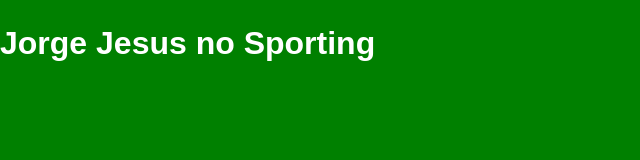
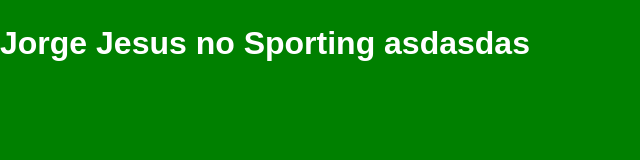
Before and after one commit to tomahock/labmm4, a website: page index.html in a window 1280 px wide. Shown: the whole page, without its empty margins (0-640 px from the left). Drawn offline with nearby package versions, Linux system fonts and the light colour scheme.

Commit message:
asdasdasd

```diff
--- a/index.html
+++ b/index.html
@@ -20,7 +20,7 @@
         <![endif]-->
 
         <!-- Add your site or application content here -->
-       <h1>Jorge Jesus no Sporting</h1>
+       <h1>Jorge Jesus no Sporting asdasdas</h1>
 
         <script src="https://ajax.googleapis.com/ajax/libs/jquery/1.11.3/jquery.min.js"></script>
         <script>window.jQuery || document.write('<script src="/dist/js/jquery-1.11.3.min.js"><\/script>')</script>
```
